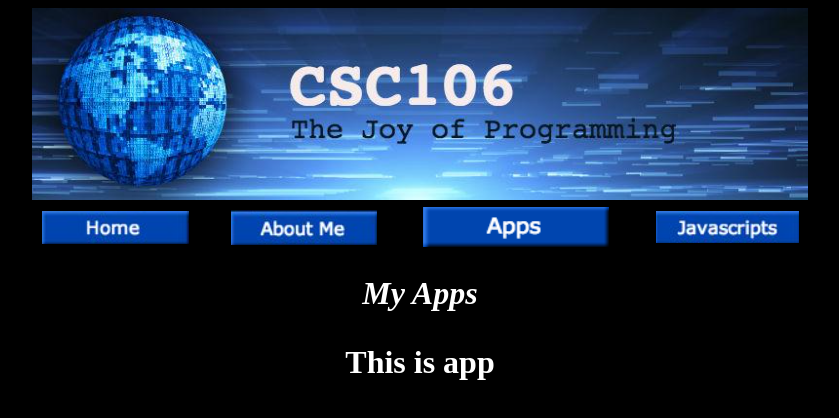
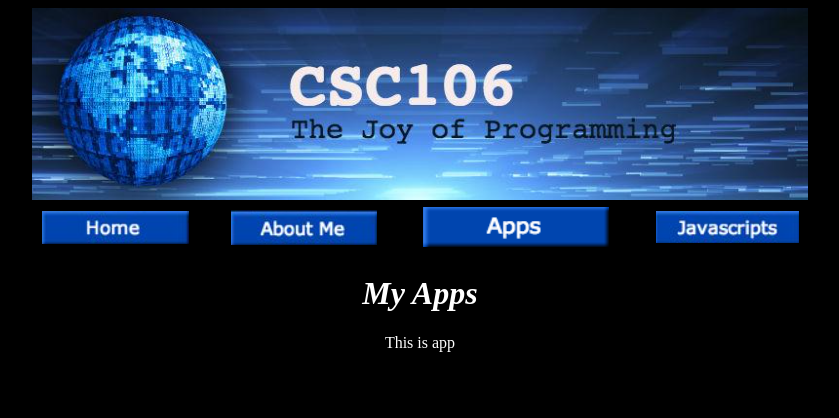
Before and after one commit to Jklemm28/Jklemm28.github.io, a plain HTML site: page apps.html in a window 1280 px wide. Shown: the whole page, without its empty margins (220-1059 px from the left). Drawn offline with Linux system fonts and the light colour scheme.

Commit message:
Update apps.html

```diff
--- a/apps.html
+++ b/apps.html
@@ -20,7 +20,7 @@ p    {color: white;}
   </tr>
 </table>
 
-	<h1><em>My Apps</em><h1>
+	<h1><em>My Apps</em></h1>
 		<p> This is app</p>
     </body>
 </html>
```
